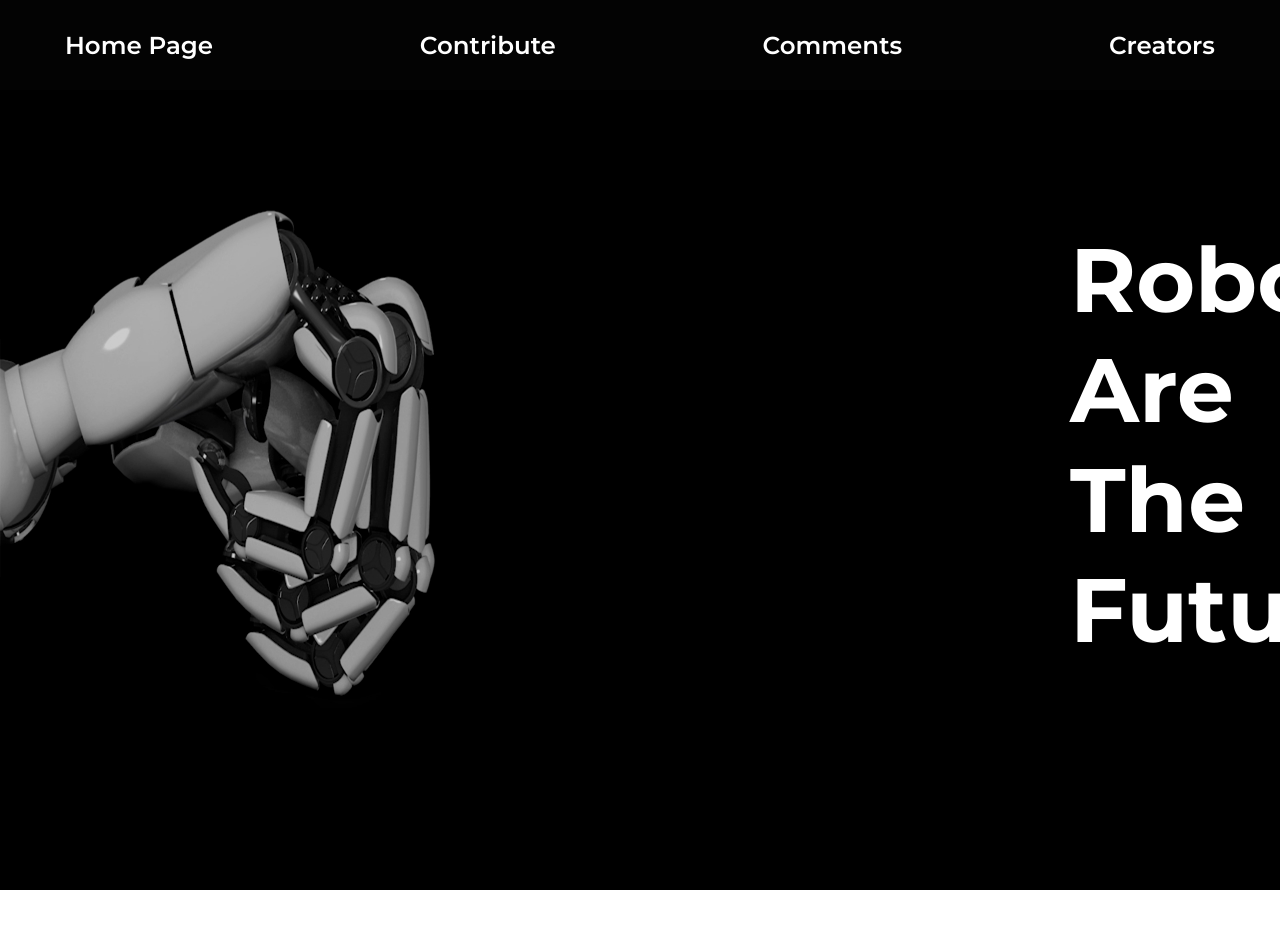
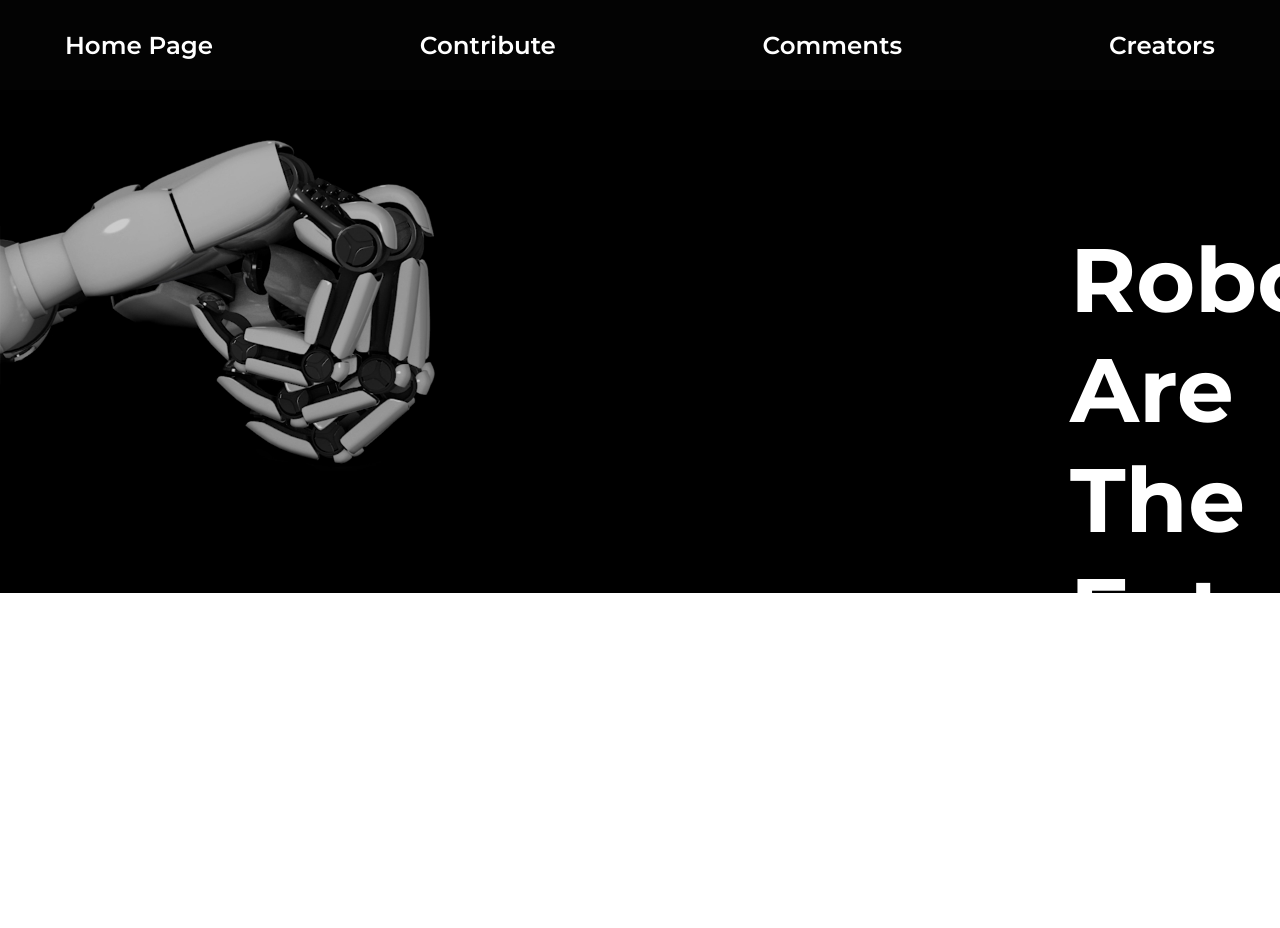
Before and after one commit to IYTihonov22/ADIC, a plain HTML site: page index.html in a window 1280 px wide. Shown: the top 928 px of the page. Before the commit the page ends 890 px from the top, so only its background shows below. Drawn offline with Linux system fonts and the light colour scheme.

Commit message:
Fixed weird scaling

```diff
--- a/styles/style.css
+++ b/styles/style.css
@@ -51,7 +51,6 @@ body {
     width: 100%;
     height: 890px;
     display: flex;
-    box-shadow: 0 6px 6px rgba(0,0,0,0.3);
     z-index: 0;
 }
 
@@ -63,7 +62,6 @@ body {
     margin-left: 1070px;
     color: white;
     font-size: 90px;
-    text-shadow: 0 2.5px 6px rgba(0,0,0,0.65);
 }
 
 .welcome__bg {
@@ -72,6 +70,9 @@ body {
     top: 0;
     left: 0;
     width: 100%;
-    height: 890px;
     z-index: -1000;
 }
+
+.content1 {
+    height: 2000px;
+}
```
Also changed, not shown: images/big hand.png (added), images/maintaining-a-fusion-energy-machine-696x392 1.png (added), images/robot_hero 1.png (added), images/smallhand.png (added), 1 other file.
